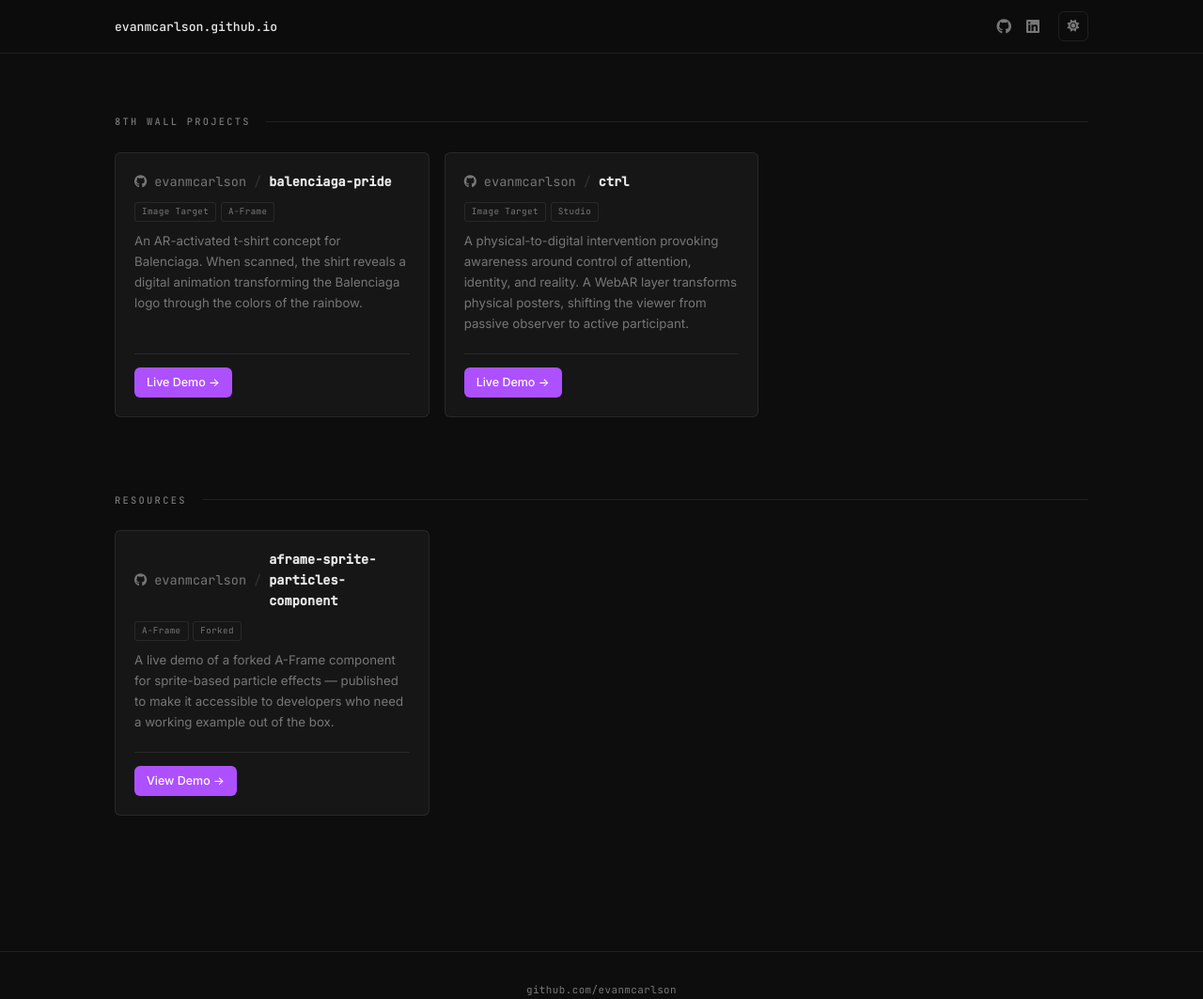
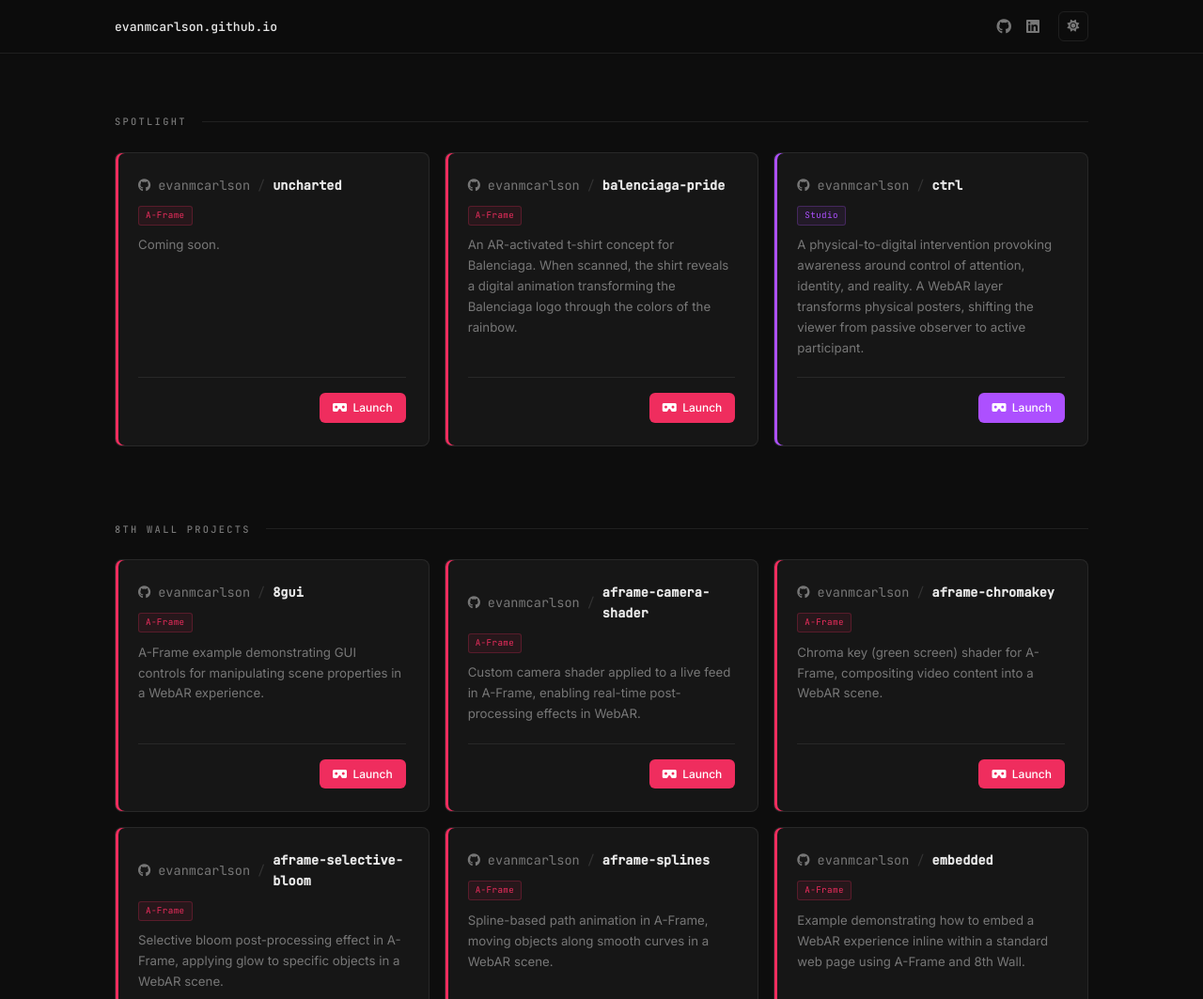
Before and after one commit to evanmcarlson/evanmcarlson.github.io, an Astro site: page / in a window 1280 px wide. Shown: the top 1063 px of the page at 94% size. Built offline with nearby package versions, Linux system fonts and the light colour scheme; Astro itself is replaced by a stand-in of ours.

Commit message:
add all examples

```diff
--- a/src/components/Card.astro
+++ b/src/components/Card.astro
@@ -3,18 +3,39 @@
 
 type Props = Project;
 
-const { owner, name, description, tags, githubUrl, demoUrl, demoLabel = 'Live Demo →' } = Astro.props;
+const { owner, name, description, tags, githubUrl, demoUrl, demoLabel = 'Launch' } = Astro.props;
 const isExternal = demoUrl?.startsWith('http');
+
+const tagClass: Record<string, string> = {
+  'A-Frame':  'tag-aframe',
+  'three.js': 'tag-threejs',
+  'Studio':   'tag-studio',
+};
+
+const cardClass: Record<string, string> = {
+  'A-Frame':  'card-aframe',
+  'three.js': 'card-threejs',
+  'Studio':   'card-studio',
+};
+
+const btnClass: Record<string, string> = {
+  'A-Frame':  'btn-aframe',
+  'three.js': 'btn-threejs',
+  'Studio':   'btn-studio',
+};
+
+const frameworkCardClass = tags.map(t => cardClass[t]).find(Boolean) ?? '';
+const frameworkBtnClass  = tags.map(t => btnClass[t]).find(Boolean) ?? 'btn-primary';
 ---
 
-<article class="project-card">
+<article class={`project-card ${frameworkCardClass}`}>
   <div class="card-body">
     <a href={githubUrl} target="_blank" rel="noopener noreferrer" class="card-title">
       <i class="fab fa-github"></i>
       <span class="repo-owner">{owner}</span><span class="repo-sep">/</span><span class="repo-name">{name}</span>
     </a>
     <div class="card-tags">
-      {tags.map((tag) => <span class="tag">{tag}</span>)}
+      {tags.map((tag) => <span class={`tag ${tagClass[tag] ?? ''}`}>{tag}</span>)}
     </div>
     <p>{description}</p>
     {demoUrl && (
@@ -23,9 +44,9 @@
           href={demoUrl}
           target={isExternal ? '_blank' : undefined}
           rel={isExternal ? 'noopener noreferrer' : undefined}
-          class="btn btn-primary"
+          class={`btn ${frameworkBtnClass}`}
         >
-          {demoLabel}
+          <i class="fas fa-vr-cardboard"></i> {demoLabel}
         </a>
       </div>
     )}
--- a/src/data/projects.ts
+++ b/src/data/projects.ts
@@ -8,12 +8,20 @@
   demoLabel?: string;
 }
 
-export const eighthWallProjects: Project[] = [
+export const spotlightProjects: Project[] = [
+  {
+    owner: 'evanmcarlson',
+    name: 'uncharted',
+    description: 'Coming soon.',
+    tags: ['A-Frame'],
+    githubUrl: 'https://github.com/evanmcarlson/uncharted',
+    demoUrl: '/uncharted',
+  },
   {
     owner: 'evanmcarlson',
     name: 'balenciaga-pride',
     description: 'An AR-activated t-shirt concept for Balenciaga. When scanned, the shirt reveals a digital animation transforming the Balenciaga logo through the colors of the rainbow.',
-    tags: ['Image Target', 'A-Frame'],
+    tags: ['A-Frame'],
     githubUrl: 'https://github.com/evanmcarlson/balenciaga-pride',
     demoUrl: 'https://evanmcarlson.github.io/balenciaga-pride',
   },
@@ -21,9 +29,231 @@
     owner: 'evanmcarlson',
     name: 'ctrl',
     description: 'A physical-to-digital intervention provoking awareness around control of attention, identity, and reality. A WebAR layer transforms physical posters, shifting the viewer from passive observer to active participant.',
-    tags: ['Image Target', 'Studio'],
+    tags: ['Studio'],
     githubUrl: 'https://github.com/evanmcarlson/ctrl',
     demoUrl: 'https://evanmcarlson.github.io/ctrl',
+  },
+];
+
+export const eighthWallProjects: Project[] = [
+  // A-Frame
+  {
+    owner: 'evanmcarlson',
+    name: '8gui',
+    description: 'A-Frame example demonstrating GUI controls for manipulating scene properties in a WebAR experience.',
+    tags: ['A-Frame'],
+    githubUrl: 'https://github.com/evanmcarlson/aframe-8gui',
+    demoUrl: 'https://evanmcarlson.github.io/8gui',
+  },
+  {
+    owner: 'evanmcarlson',
+    name: 'aframe-camera-shader',
+    description: 'Custom camera shader applied to a live feed in A-Frame, enabling real-time post-processing effects in WebAR.',
+    tags: ['A-Frame'],
+    githubUrl: 'https://github.com/evanmcarlson/aframe-camera-shader',
+    demoUrl: 'https://evanmcarlson.github.io/aframe-camera-shader',
+  },
+  {
+    owner: 'evanmcarlson',
+    name: 'aframe-chromakey',
+    description: 'Chroma key (green screen) shader for A-Frame, compositing video content into a WebAR scene.',
+    tags: ['A-Frame'],
+    githubUrl: 'https://github.com/evanmcarlson/aframe-chromakey',
+    demoUrl: 'https://evanmcarlson.github.io/aframe-chromakey',
+  },
+  {
+    owner: 'evanmcarlson',
+    name: 'aframe-selective-bloom',
+    description: 'Selective bloom post-processing effect in A-Frame, applying glow to specific objects in a WebAR scene.',
+    tags: ['A-Frame'],
+    githubUrl: 'https://github.com/evanmcarlson/aframe-selective-bloom',
+    demoUrl: 'https://evanmcarlson.github.io/aframe-selective-bloom',
+  },
+  {
+    owner: 'evanmcarlson',
+    name: 'aframe-splines',
+    description: 'Spline-based path animation in A-Frame, moving objects along smooth curves in a WebAR scene.',
+    tags: ['A-Frame'],
+    githubUrl: 'https://github.com/evanmcarlson/aframe-splines',
+    demoUrl: 'https://evanmcarlson.github.io/aframe-splines',
+  },
+  {
+    owner: 'evanmcarlson',
+    name: 'embedded',
+    description: 'Example demonstrating how to embed a WebAR experience inline within a standard web page using A-Frame and 8th Wall.',
+    tags: ['A-Frame'],
+    githubUrl: 'https://github.com/evanmcarlson/aframe-embedded',
+    demoUrl: 'https://evanmcarlson.github.io/embedded',
+  },
+  {
+    owner: 'evanmcarlson',
+    name: 'face-occluder',
+    description: 'Face occlusion in A-Frame using a head mesh to realistically hide objects behind the user\'s face in AR.',
+    tags: ['A-Frame'],
+    githubUrl: 'https://github.com/evanmcarlson/aframe-face-occluder',
+    demoUrl: 'https://evanmcarlson.github.io/face-occluder',
+  },
+  {
+    owner: 'evanmcarlson',
+    name: 'face-texture',
+    description: 'Real-time texture mapping onto a tracked face mesh in A-Frame, enabling face paint and mask effects in WebAR.',
+    tags: ['A-Frame'],
+    githubUrl: 'https://github.com/evanmcarlson/aframe-face-texture',
+    demoUrl: 'https://evanmcarlson.github.io/face-texture',
+  },
+  {
+    owner: 'evanmcarlson',
+    name: 'fixed-face',
+    description: 'Face tracking example that locks a 3D object in a fixed position relative to the tracked face using A-Frame.',
+    tags: ['A-Frame'],
+    githubUrl: 'https://github.com/evanmcarlson/aframe-fixed-face',
+    demoUrl: 'https://evanmcarlson.github.io/fixed-face',
+  },
+  {
+    owner: 'evanmcarlson',
+    name: 'ghost-place',
+    description: 'World-tracked AR experience in A-Frame where ghost-like objects are placed and persist in physical space.',
+    tags: ['A-Frame'],
+    githubUrl: 'https://github.com/evanmcarlson/aframe-ghost-place',
+    demoUrl: 'https://evanmcarlson.github.io/ghost-place',
+  },
+  {
+    owner: 'evanmcarlson',
+    name: 'gif-texture',
+    description: 'Animated GIF textures applied to 3D geometry in A-Frame, bringing 2D animations into a WebAR scene.',
+    tags: ['A-Frame'],
+    githubUrl: 'https://github.com/evanmcarlson/aframe-gif-texture',
+    demoUrl: 'https://evanmcarlson.github.io/gif-texture',
+  },
+  {
+    owner: 'evanmcarlson',
+    name: 'gradient-shaders',
+    description: 'Custom gradient shaders for A-Frame materials, creating smooth color transitions on 3D objects in WebAR.',
+    tags: ['A-Frame'],
+    githubUrl: 'https://github.com/evanmcarlson/aframe-gradient-shaders',
+    demoUrl: 'https://evanmcarlson.github.io/gradient-shaders',
+  },
+  {
+    owner: 'evanmcarlson',
+    name: 'image-target-stickers',
+    description: 'Image target tracking example that overlays interactive stickers onto a physical target using A-Frame.',
+    tags: ['A-Frame'],
+    githubUrl: 'https://github.com/evanmcarlson/aframe-image-target-stickers',
+    demoUrl: 'https://evanmcarlson.github.io/image-target-stickers',
+  },
+  {
+    owner: 'evanmcarlson',
+    name: 'mario-luigi',
+    description: 'A-Frame WebAR experience featuring Mario and Luigi, demonstrating character animation and world tracking.',
+    tags: ['A-Frame'],
+    githubUrl: 'https://github.com/evanmcarlson/aframe-mario-luigi',
+    demoUrl: 'https://evanmcarlson.github.io/mario-luigi',
+  },
+  {
+    owner: 'evanmcarlson',
+    name: 'opacity-animation',
+    description: 'A-Frame example demonstrating opacity animation on 3D objects, creating fade-in and fade-out effects in WebAR.',
+    tags: ['A-Frame'],
+    githubUrl: 'https://github.com/evanmcarlson/aframe-opacity-animation',
+    demoUrl: 'https://evanmcarlson.github.io/opacity-animation',
+  },
+  {
+    owner: 'evanmcarlson',
+    name: 'shuffle',
+    description: 'A-Frame experience that randomizes and shuffles 3D object arrangements in AR, demonstrating dynamic scene composition.',
+    tags: ['A-Frame'],
+    githubUrl: 'https://github.com/evanmcarlson/aframe-shuffle',
+    demoUrl: 'https://evanmcarlson.github.io/shuffle',
+  },
+  {
+    owner: 'evanmcarlson',
+    name: 'transform-controls',
+    description: 'Interactive transform controls for manipulating 3D objects in A-Frame — translate, rotate, and scale in WebAR.',
+    tags: ['A-Frame'],
+    githubUrl: 'https://github.com/evanmcarlson/aframe-transform-controls',
+    demoUrl: 'https://evanmcarlson.github.io/transform-controls',
+  },
+  {
+    owner: 'evanmcarlson',
+    name: 'web-workers',
+    description: 'A-Frame example offloading heavy computation to Web Workers, keeping the AR rendering thread smooth and responsive.',
+    tags: ['A-Frame'],
+    githubUrl: 'https://github.com/evanmcarlson/aframe-web-workers',
+    demoUrl: 'https://evanmcarlson.github.io/web-workers',
+  },
+  // three.js
+  {
+    owner: 'evanmcarlson',
+    name: 'custom-threejs-pipeline',
+    description: 'A custom Three.js rendering pipeline integrated with 8th Wall, demonstrating how to extend the default render loop.',
+    tags: ['three.js'],
+    githubUrl: 'https://github.com/evanmcarlson/three-custom-threejs-pipeline',
+    demoUrl: 'https://evanmcarlson.github.io/custom-threejs-pipeline',
+  },
+  {
+    owner: 'evanmcarlson',
+    name: 'model-behind-stencil',
+    description: 'Stencil buffer technique in Three.js that renders a 3D model selectively behind a masked region in WebAR.',
+    tags: ['three.js'],
+    githubUrl: 'https://github.com/evanmcarlson/three-model-behind-stencil',
+    demoUrl: 'https://evanmcarlson.github.io/model-behind-stencil',
+  },
+  {
+    owner: 'evanmcarlson',
+    name: 'model-distortion',
+    description: 'A WebAR experience applying real-time shader-based distortion to a 3D model using Three.js and 8th Wall.',
+    tags: ['three.js'],
+    githubUrl: 'https://github.com/evanmcarlson/three-model-distortion',
+    demoUrl: 'https://evanmcarlson.github.io/model-distortion',
+  },
+  {
+    owner: 'evanmcarlson',
+    name: 'ratk-mesh-detection',
+    description: 'Real-time mesh detection using the Raw API Toolkit (RATK) with Three.js and 8th Wall, surfacing geometry from the physical environment.',
+    tags: ['three.js'],
+    githubUrl: 'https://github.com/evanmcarlson/three-ratk-mesh-detection',
+    demoUrl: 'https://evanmcarlson.github.io/ratk-mesh-detection',
+  },
+  {
+    owner: 'evanmcarlson',
+    name: 'ratk-plane-detection',
+    description: 'Plane detection using the Raw API Toolkit (RATK) with Three.js and 8th Wall, identifying horizontal and vertical surfaces in the environment.',
+    tags: ['three.js'],
+    githubUrl: 'https://github.com/evanmcarlson/three-ratk-plane-detection',
+    demoUrl: 'https://evanmcarlson.github.io/ratk-plane-detection',
+  },
+  {
+    owner: 'evanmcarlson',
+    name: 'three-model',
+    description: 'A minimal example of loading and rendering a 3D model in a WebAR scene using Three.js and 8th Wall.',
+    tags: ['three.js'],
+    githubUrl: 'https://github.com/evanmcarlson/three-model',
+    demoUrl: 'https://evanmcarlson.github.io/three-model',
+  },
+  {
+    owner: 'evanmcarlson',
+    name: 'threejs-postprocessing',
+    description: 'Post-processing effects pipeline in Three.js integrated with 8th Wall, applying full-screen shader passes to a WebAR scene.',
+    tags: ['three.js'],
+    githubUrl: 'https://github.com/evanmcarlson/three-postprocessing',
+    demoUrl: 'https://evanmcarlson.github.io/three-postprocessing',
+  },
+  // Studio
+  {
+    owner: 'evanmcarlson',
+    name: 'face-hearts',
+    description: 'A face tracking WebAR experience built in 8th Wall Studio, emitting animated hearts from the user\'s face.',
+    tags: ['Studio'],
+    githubUrl: 'https://github.com/evanmcarlson/studio-face-hearts',
+    demoUrl: 'https://evanmcarlson.github.io/face-hearts',
+  },
+  {
+    owner: 'evanmcarlson',
+    name: 'loading',
+    description: 'A customizable loading screen implementation for 8th Wall Studio experiences.',
+    tags: ['Studio'],
+    githubUrl: 'https://github.com/evanmcarlson/studio-loading',
+    demoUrl: 'https://evanmcarlson.github.io/loading',
   },
 ];
 
@@ -32,9 +262,23 @@
     owner: 'evanmcarlson',
     name: 'aframe-sprite-particles-component',
     description: 'A live demo of a forked A-Frame component for sprite-based particle effects — published to make it accessible to developers who need a working example out of the box.',
-    tags: ['A-Frame', 'Forked'],
+    tags: ['A-Frame'],
     githubUrl: 'https://github.com/evanmcarlson/aframe-sprite-particles-component',
     demoUrl: '/aframe-sprite-particles-component/',
-    demoLabel: 'View Demo →',
+    demoLabel: 'Launch',
+  },
+  {
+    owner: 'evanmcarlson',
+    name: '8thwall-ios-webview',
+    description: 'Example code on implementing a WebView iOS app which launches an 8th Wall WebAR experience.',
+    tags: [],
+    githubUrl: 'https://github.com/evanmcarlson/8thwall-ios-webview',
+  },
+  {
+    owner: 'evanmcarlson',
+    name: 'immersal-8thwall',
+    description: 'Immersal integration with 8th Wall.',
+    tags: ['three.js'],
+    githubUrl: 'https://github.com/evanmcarlson/three-immersal-8thwall',
   },
 ];
--- a/src/pages/index.astro
+++ b/src/pages/index.astro
@@ -1,7 +1,7 @@
 ---
 import Layout from '../layouts/Layout.astro';
 import Card from '../components/Card.astro';
-import { eighthWallProjects, resources } from '../data/projects';
+import { spotlightProjects, eighthWallProjects, resources } from '../data/projects';
 ---
 
 <Layout>
@@ -25,6 +25,13 @@
   </header>
 
   <main>
+    <section id="spotlight" class="section">
+      <h2 class="section-title">Spotlight</h2>
+      <div class="card-grid">
+        {spotlightProjects.map((project) => <Card {...project} />)}
+      </div>
+    </section>
+
     <section id="projects" class="section">
       <h2 class="section-title">8th Wall Projects</h2>
       <div class="card-grid">
--- a/src/styles/global.css
+++ b/src/styles/global.css
@@ -10,6 +10,7 @@
 
 :root {
   --accent: #AD50FF;
+  --threejs: #ffffff;
 
   --bg: #0d0d0d;
   --bg-card: #161616;
@@ -34,6 +35,7 @@
   --border: rgba(0, 0, 0, 0.09);
   --border-hover: rgba(0, 0, 0, 0.22);
   --header-bg: rgba(245, 245, 245, 0.9);
+  --threejs: #111111;
 }
 
 /* ==========================================
@@ -188,19 +190,34 @@
 .project-card {
   background: var(--bg-card);
   border: 1px solid var(--border);
-  border-radius: 6px;
+  border-radius: 8px;
   overflow: hidden;
   display: flex;
   flex-direction: column;
-  transition: border-color var(--ease);
+  transition: border-color var(--ease), box-shadow var(--ease);
 }
 
 .project-card:hover {
   border-color: var(--border-hover);
+  box-shadow: 0 4px 24px rgba(0, 0, 0, 0.2);
 }
 
+[data-theme="light"] .project-card:hover {
+  box-shadow: 0 4px 24px rgba(0, 0, 0, 0.08);
+}
+
+/* ---- Framework card variants — left border stripe ---- */
+
+.card-aframe  { box-shadow: inset 3px 0 0 #ef2d5e; }
+.card-threejs { box-shadow: inset 3px 0 0 var(--threejs); }
+.card-studio  { box-shadow: inset 3px 0 0 #AD50FF; }
+
+.card-aframe:hover  { box-shadow: inset 3px 0 0 #ef2d5e,  0 4px 24px rgba(0, 0, 0, 0.2); }
+.card-threejs:hover { box-shadow: inset 3px 0 0 var(--threejs), 0 4px 24px rgba(0, 0, 0, 0.2); }
+.card-studio:hover  { box-shadow: inset 3px 0 0 #AD50FF,  0 4px 24px rgba(0, 0, 0, 0.2); }
+
 .card-body {
-  padding: 1.25rem;
+  padding: 1.5rem;
   display: flex;
   flex-direction: column;
   flex: 1;
@@ -258,6 +275,28 @@
   border: 1px solid var(--border);
 }
 
+/* A-Frame — red */
+.tag-aframe {
+  color: #ef2d5e;
+  background: rgba(239, 45, 94, 0.08);
+  border-color: rgba(239, 45, 94, 0.25);
+}
+
+/* Three.js — grayscale */
+.tag-threejs {
+  color: var(--threejs);
+  background: transparent;
+  border-color: var(--threejs);
+  opacity: 0.6;
+}
+
+/* Studio — purple */
+.tag-studio {
+  color: #AD50FF;
+  background: rgba(173, 80, 255, 0.08);
+  border-color: rgba(173, 80, 255, 0.25);
+}
+
 .project-card p {
   font-size: 0.83rem;
   color: var(--text-muted);
@@ -267,8 +306,10 @@
 }
 
 .card-footer {
+  display: flex;
+  justify-content: flex-end;
   margin-top: auto;
-  padding-top: 0.875rem;
+  padding-top: 1rem;
   border-top: 1px solid var(--border);
 }
 
@@ -279,25 +320,25 @@
 .btn {
   display: inline-flex;
   align-items: center;
-  gap: 0.35rem;
-  padding: 6px 13px;
+  gap: 0.4rem;
+  padding: 6px 14px;
   border-radius: 6px;
-  font-size: 0.78rem;
+  font-size: 0.75rem;
   font-weight: 500;
   white-space: nowrap;
   cursor: pointer;
   border: none;
-  transition: all var(--ease);
+  transition: filter var(--ease);
 }
 
-.btn-primary {
-  background: var(--accent);
-  color: #fff;
+.btn:hover {
+  filter: brightness(1.15);
 }
 
-.btn-primary:hover {
-  opacity: 0.88;
-}
+.btn-primary  { background: var(--accent); color: #fff; }
+.btn-aframe   { background: #ef2d5e;       color: #fff; }
+.btn-threejs  { background: var(--threejs); color: var(--bg); }
+.btn-studio   { background: #AD50FF;       color: #fff; }
 
 /* ==========================================
    FOOTER
```
